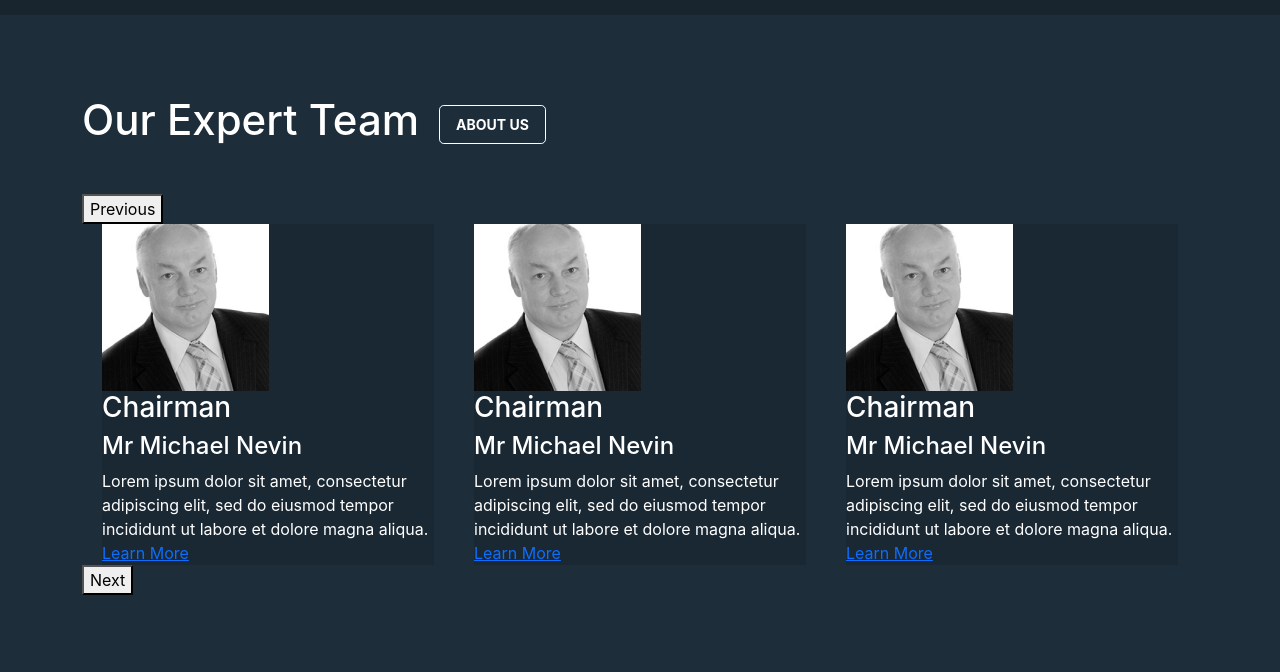
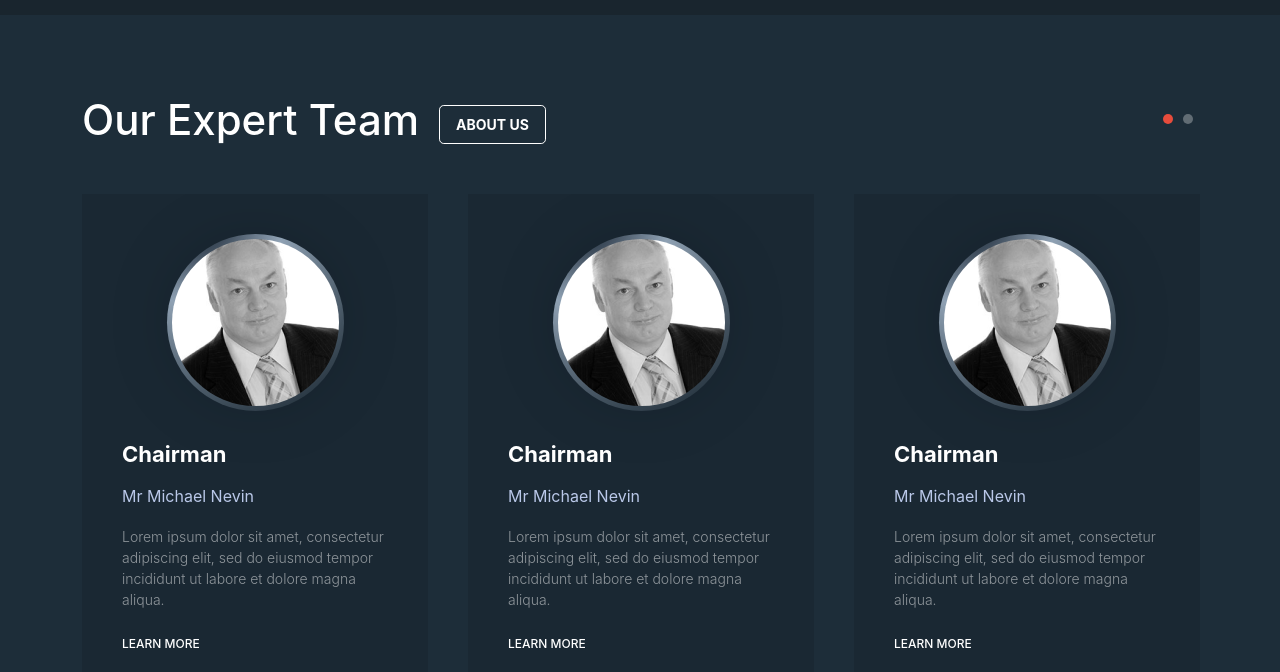
Before and after one commit to cod3labsteam/gameco, a website built with webpack: page index.html in a window 1280 px wide. Shown: the part 2270-2942 px from the top of the page. Built offline with nearby package versions, Linux system fonts and the light colour scheme; files whose address does not match are found by name; a web font is replaced by a local one.

Commit message:
Style team slider and slider dots

```diff
--- a/index.html
+++ b/index.html
@@ -259,8 +259,10 @@
                     <div class="team__slider">
                         <div class="team__slider__item">
                             <div class="image-card">
+                                <div class="image-card__image-outlay">
                                     <div class="image-card__image">
                                         <img src="dist/images/profile1.png" alt="Profile picture 1" />
+                                    </div>
                                 </div>
                                 <div class="image-card__role">
                                     <h3>Chairman</h3>
@@ -278,8 +280,10 @@
                         </div>
                         <div class="team__slider__item">
                             <div class="image-card">
+                                <div class="image-card__image-outlay">
                                     <div class="image-card__image">
                                         <img src="dist/images/profile1.png" alt="Profile picture 1" />
+                                    </div>
                                 </div>
                                 <div class="image-card__role">
                                     <h3>Chairman</h3>
@@ -297,8 +301,10 @@
                         </div>
                         <div class="team__slider__item">
                             <div class="image-card">
+                                <div class="image-card__image-outlay">
                                     <div class="image-card__image">
                                         <img src="dist/images/profile1.png" alt="Profile picture 1" />
+                                    </div>
                                 </div>
                                 <div class="image-card__role">
                                     <h3>Chairman</h3>
@@ -316,27 +322,10 @@
                         </div>
                         <div class="team__slider__item">
                             <div class="image-card">
+                                <div class="image-card__image-outlay">
                                     <div class="image-card__image">
                                         <img src="dist/images/profile1.png" alt="Profile picture 1" />
                                     </div>
-                                <div class="image-card__role">
-                                    <h3>Chairman</h3>
-                                </div>
-                                <div class="image-card__name">
-                                    <h4>Mr Michael Nevin</h4>
-                                </div>
-                                <div class="image-card__description">
-                                    <span>Lorem ipsum dolor sit amet, consectetur adipiscing elit, sed do eiusmod tempor incididunt ut labore et dolore magna aliqua. </span>
-                                </div>
-                                <div class="image-card__more">
-                                    <a href="#">Learn More</a>
-                                </div>
-                            </div>
-                        </div>
-                        <div class="team__slider__item">
-                            <div class="image-card">
-                                <div class="image-card__image">
-                                    <img src="dist/images/profile1.png" alt="Profile picture 1" />
                                 </div>
                                 <div class="image-card__role">
                                     <h3>Chairman</h3>
--- a/src/js/main.js
+++ b/src/js/main.js
@@ -11,6 +11,10 @@ console.log(`Hello ${process.env.HELLO}`);
 
 $('.team__slider').slick({
     infinite: true,
+    autoplay: true,
+    autoplaySpeed: 100000,
     slidesToShow: 3,
-    slidesToScroll: 3
+    slidesToScroll: 3,
+    dots: true,
+    arrows: false
   });
--- a/src/scss/main.scss
+++ b/src/scss/main.scss
@@ -211,11 +211,84 @@ body {
             font-weight: 700;
         }
     }
+
+    &__slider {
+        position: relative;
+        margin: 0 -20px;
+    }
 }
 
 .image-card {
     margin: 0 20px;
     background: $darkest;
+    padding: 40px;
+
+    .image-card__image-outlay {
+        background: radial-gradient(125.99% 125.99% at 19.21% -4.52%, #192533 0%, rgba(211, 232, 255, 0.640625) 35.94%, rgba(25, 37, 51, 0) 100%);
+        filter: drop-shadow(0px 0px 30px rgba(0, 0, 0, 0.15));
+        padding: 5px;
+        width: 177px;
+        height: 177px;
+        border-radius: 50%;
+        left: 0;
+        right: 0;
+        margin: auto auto 30px;
+    }
+
+    &__image {
+        overflow: hidden;
+        width: 100%;
+        border-radius: 50%;
+        display: flex;
+        justify-content: center;
+        align-items: center;
+
+        img {
+            width: 100%;
+        }
+    }
+
+    &__role {
+        h3, h4, h5 {
+            font-size: 22px;
+            font-weight: 700;
+            margin-bottom: 20px;
+        }
+    }
+
+    &__name {
+        h3, h4, h5 {
+            color: #BAC8E9;
+            font-size: 16px;
+            font-weight: 400;
+            margin-bottom: 20px;
+        }
+    }
+
+    &__description {
+        span {
+            font-size: 14px;
+            font-weight: 300;
+            opacity: 0.5;
+            color: $white;
+            margin-bottom: 20px;
+            display: block;
+        }
+    }
+
+    &__more {
+        a {
+            color: $white;
+            text-decoration: none;
+            text-transform: uppercase;
+            font-size: 12px;
+            font-weight: 500;
+
+            &:hover {
+                color: $danger;
+            }
+        }
+    }
 }
 
 //---------------------------------------------
@@ -245,3 +318,49 @@ body {
         }
     }
 }
+
+.slick-dots {
+    margin: 0;
+    padding: 0;
+    list-style: none;
+    display: flex;
+    position: absolute;
+    top: -80px;
+    right: 20px;
+
+    li {
+        position: relative;
+        width: 10px;
+        height: 10px;
+        margin: 0 5px;
+
+        &:hover {
+            cursor: pointer;
+        }
+
+        &::before {
+            content: '';
+            position: absolute;
+            width: 10px;
+            height: 10px;
+            border-radius: 50%;
+            background: $white;
+            opacity: 0.3;
+            top: 0;
+            bottom: 0;
+            left: 0;
+            right: 0;
+        }
+
+        &.slick-active {
+            &::before {
+                background: $danger;
+                opacity: 1;
+            }
+        }
+    }
+
+    button {
+        display: none;
+    }
+}
```
Lines whose indentation alone changed are shown as unchanged.
